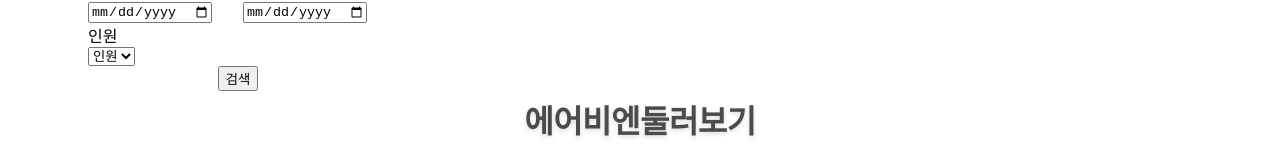
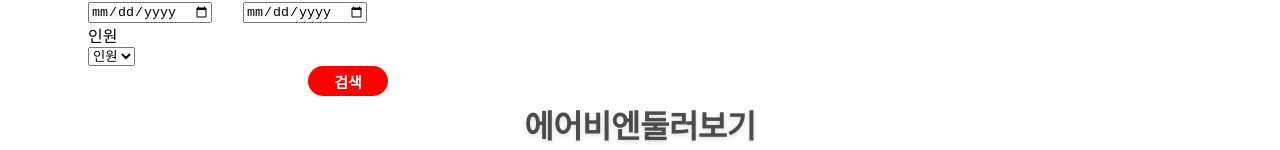
Before and after one commit to DanannEstherQahnaarin/react-exam-prj-02, a React (Vite) app: page / in a window 1280 px wide. Shown: the part 206-356 px from the top of the page. Built offline with nearby package versions, Linux system fonts and the light colour scheme.

Commit message:
type add, button add path add

```diff
--- /dev/null
+++ b/src/components/Buttons.tsx
@@ -0,0 +1,50 @@
+import type { btnProps } from "@/interface/attr-props";
+import type { ColorPalette } from "@/type/type-source";
+import styled from "styled-components";
+
+// 색상 팔레트 매핑 객체
+const colorMap: Record<ColorPalette, string> = {
+  primary: "#3b82f6",
+  secondary: "#6b7280",
+  success: "#10b981",
+  danger: "#ef4444",
+  warning: "#f59e0b",
+  info: "#3b82f6",
+  white: "#ffffff",
+  black: "#000000",
+  gray: "#6b7280",
+  red: "#ff0000",
+};
+
+const Btn = styled.button<{
+  $width: number;
+  $height: number;
+  $color: ColorPalette;
+  $back_color: ColorPalette;
+  $b_radius: number;
+}>`
+  background-color: ${(p) => colorMap[p.$back_color]};
+  color: ${(p) => colorMap[p.$color]};
+  width: ${(p) => p.$width}px;
+  height: ${(p) => p.$height}px;
+  border-radius: ${(p) => p.$b_radius}px;
+  border: 0;
+  font-size: 15px;
+  font-weight: 700;
+  cursor: pointer;
+`;
+
+export function BasicButton({ text, type }: btnProps) {
+  return (
+    <Btn
+      type={type}
+      $back_color="red"
+      $color="white"
+      $height={30}
+      $width={80}
+      $b_radius={15}
+    >
+      {text}
+    </Btn>
+  );
+}
--- a/src/components/Containers.tsx
+++ b/src/components/Containers.tsx
@@ -1,6 +1,11 @@
 import styled from "styled-components";
-import type { GridProps, ContainerProps, PositionProps } from "@node-props";
-import type { ReactNode } from "react";
+import type {
+  GridProps,
+  ContainerProps,
+  PositionProps,
+  BtnContProps,
+} from "@node-props";
+import type { RowAlignType } from "@/type/type-source";
 
 const TopNaviHeader = styled.div`
   display: grid;
@@ -26,7 +31,10 @@
   $rowGap: number;
 }>`
   display: grid;
-  grid-template-columns: repeat(${(p) => p.$count}, ${(p) => p.$size === 0 ? 'auto' : `${p.$size}fr`});
+  grid-template-columns: repeat(
+    ${(p) => p.$count},
+    ${(p) => (p.$size === 0 ? "auto" : `${p.$size}fr`)}
+  );
   column-gap: ${(p) => p.$columnGap}px;
   row-gap: ${(p) => p.$rowGap}px;
 `;
@@ -39,10 +47,12 @@
   row-gap: 5px;
 `;
 
-const ButtonContainer = styled.div`
+const ButtonContainer = styled.div<{
+  $align: RowAlignType;
+}>`
   display: block;
   margin: 0 auto;
-  text-align: center;
+  text-align: ${(p) => p.$align};
 `;
 
 const RelativeContainer = styled.div<{ $top?: number; $left?: number }>`
@@ -110,10 +120,14 @@
   return <TopNaviHeader>{children}</TopNaviHeader>;
 }
 
-export function ButtonBox({ children }: ContainerProps) {
-  return <ButtonContainer>{children}</ButtonContainer>;
+export function ButtonBox({ children, align }: BtnContProps) {
+  return <ButtonContainer $align={align}>{children}</ButtonContainer>;
 }
 
-export function SearchBox({ children } :ContainerProps) {
-  return <SearchContainer $width={300} $left={80} >{children}</SearchContainer>;
+export function SearchBox({ children }: ContainerProps) {
+  return (
+    <SearchContainer $width={300} $left={80}>
+      {children}
+    </SearchContainer>
+  );
 }
--- a/src/interface/node-props.tsx
+++ b/src/interface/node-props.tsx
@@ -1,3 +1,4 @@
+import type { RowAlignType } from "@/type/type-source";
 import type { ReactNode } from "react";
 
 export interface GridProps {
@@ -12,6 +13,11 @@
     children?: ReactNode | null;
   }
 
+  export interface BtnContProps {
+    children?: ReactNode | null;
+    align:RowAlignType;
+  }
+
   export interface PositionProps {
     position?: "relative" | "absolute" | "static";
     top?: number;
--- a/src/section/TopBody.tsx
+++ b/src/section/TopBody.tsx
@@ -1,3 +1,4 @@
+import { BasicButton } from "@/components/Buttons";
 import * as Box from "@components/Containers";
 import { MainHeader, SubHeader } from "@components/Headers";
 
@@ -31,8 +32,8 @@
                   <option>2</option>
                 </select>
               </div>
-              <Box.ButtonBox>
-                <button type="submit">검색</button>
+              <Box.ButtonBox align="right">
+                <BasicButton type="submit" text="검색"/>
               </Box.ButtonBox>
             </form>
           </Box.SearchBox>
--- /dev/null
+++ b/src/type/type-source.tsx
@@ -0,0 +1,22 @@
+export type ColorPalette =
+  | "primary"
+  | "secondary"
+  | "success"
+  | "danger"
+  | "warning"
+  | "info"
+  | "white"
+  | "black"
+  | "red"
+  | "gray";
+
+export type ButtonType = "button" | "submit" | "reset" | undefined;
+
+export type RowAlignType =
+  | "start"
+  | "end"
+  | "left"
+  | "right"
+  | "center"
+  | "justify"
+  | "match-parent";
--- a/tsconfig.app.json
+++ b/tsconfig.app.json
@@ -25,7 +25,8 @@
       "@css/*": ["./src/css/*"],
       "@section/*": ["./src/section/*"],
       "@node-props": ["src/interface/node-props.tsx"],
-      "@attr-props": ["src/interface/attr-props.tsx"]
+      "@attr-props": ["src/interface/attr-props.tsx"],
+      "@type-source": ["src/type/type-source.tsx"]
     },
 
     /* Linting */
--- a/vite.config.ts
+++ b/vite.config.ts
@@ -11,7 +11,8 @@
       '@components': path.resolve(__dirname, './src/components'),
       '@assets': path.resolve(__dirname, './src/assets'),
       '@css': path.resolve(__dirname, './src/css'),
-      "@section": path.resolve(__dirname, './src/section'),
+      '@section': path.resolve(__dirname, './src/section'),
+      '@type-source': path.resolve(__dirname, 'src/type/type-source.tsx'),
       '@node-props': path.resolve(__dirname, './src/interface/node-props.tsx'),
       '@attr-props': path.resolve(__dirname, './src/interface/attr-props.tsx'),
     },
```
Also changed, not shown: src/interface/attr-props.tsx (+7 -0 lines).
